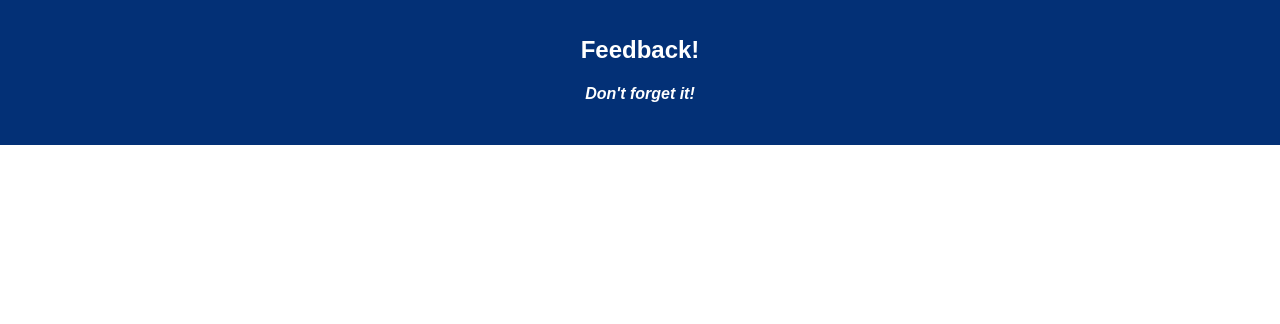
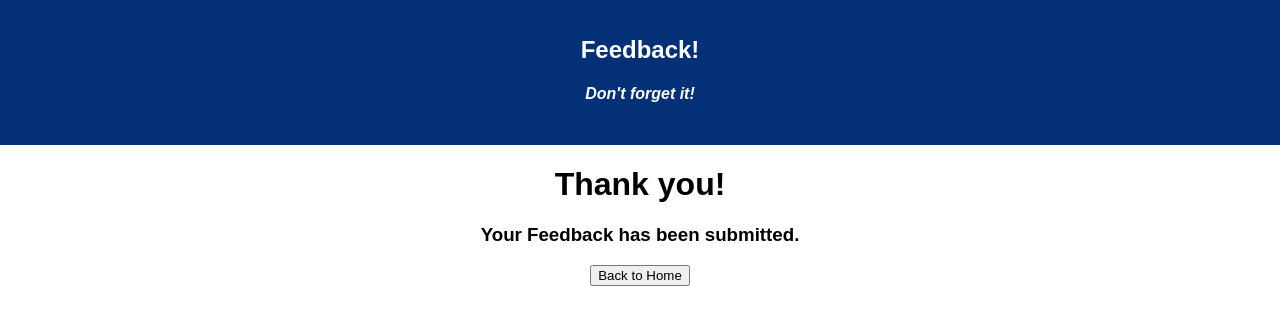
Before and after one commit to cjbarr/redux-feedback-loop, a React (Create React App) app: page /#/confirmation in a window 1280 px wide. Shown: the top 324 px of the page. Built offline with nearby package versions, Linux system fonts and the light colour scheme.

Commit message:
added confirmation page

```diff
--- a/src/components/App/App.js
+++ b/src/components/App/App.js
@@ -9,6 +9,7 @@ import Understanding from '../Understanding/Understanding';
 import Support from '../Support/Support';
 import Comments from '../Comments/Comments';
 import Review from '../Review/Review';
+import Confirmation from '../Confirmation/Confirmation';
 
 class App extends Component {
 
@@ -28,6 +29,7 @@ class App extends Component {
           <Route exact path="/support" component={Support} />
           <Route exact path="/comments" component={Comments} />
           <Route exact path="/review" component={Review} />
+          <Route exact path="/confirmation" component={Confirmation} />
 
 
 
--- /dev/null
+++ b/src/components/Confirmation/Confirmation.js
@@ -0,0 +1,38 @@
+import React, { Component } from 'react';
+import { connect } from 'react-redux';
+import { HashRouter as Router, Route, Link } from 'react-router-dom';
+import Axios from 'axios';
+
+class Confirmation extends Component {
+
+
+
+    buttonClick = () => {
+
+        this.props.history.push('/')
+
+    }
+
+
+
+    render() {
+
+
+
+        return (
+            <div>
+                <h1>Thank you!</h1>
+            <h3>Your Feedback has been submitted.</h3>
+
+                <button onClick={this.buttonClick}>Back to Home</button>
+
+
+            </div>
+        )
+    }
+}
+const putReduxStateOnProps = (reduxState) => ({
+    reduxState
+})
+
+export default connect(putReduxStateOnProps)(Confirmation);
--- a/src/components/Review/Review.js
+++ b/src/components/Review/Review.js
@@ -25,7 +25,7 @@ class Review extends Component {
                     this.props.dispatch({
                     type: 'NEW_FEEDBACK',
                 })
-                this.props.history.push('/')
+                this.props.history.push('/confirmation')
         // }).catch((error) => {
         //     console.log
 
```
